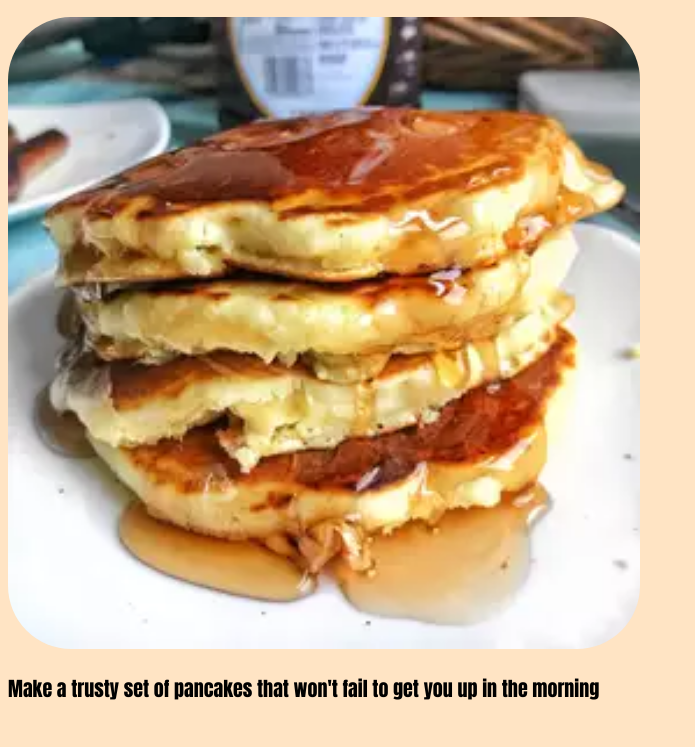
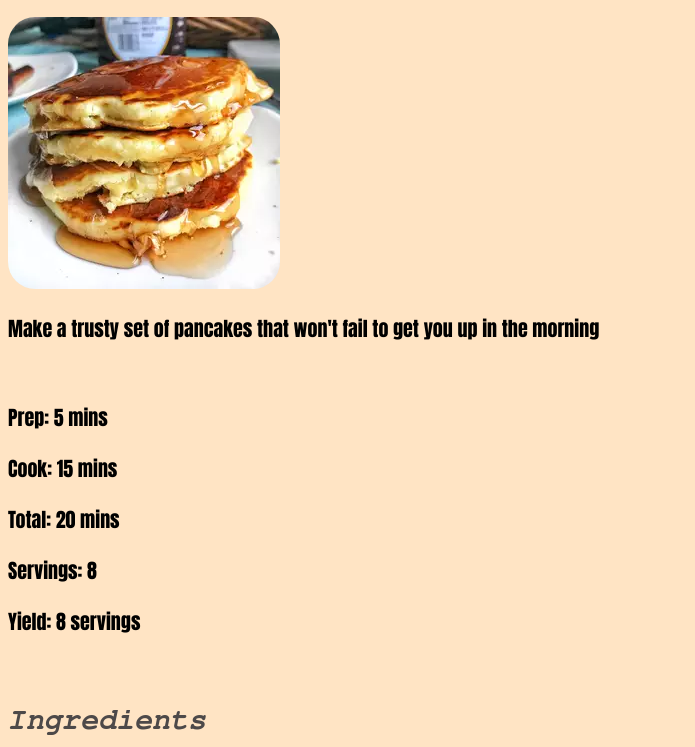
Before and after one commit to osuvwe1/odin-recipes, a plain HTML site: page recipes/pancakes.html in a window 1280 px wide. Shown: the part 53-800 px from the top of the page, without its empty margins (0-695 px from the left). Drawn offline with Linux system fonts and the light colour scheme.

Commit message:
Set img size to auto

```diff
--- a/recipes.css
+++ b/recipes.css
@@ -5,6 +5,8 @@ html
 img
 {
     border-radius: 10%;
+    width:auto;
+    height:auto;
 }
 h1
 {
```
